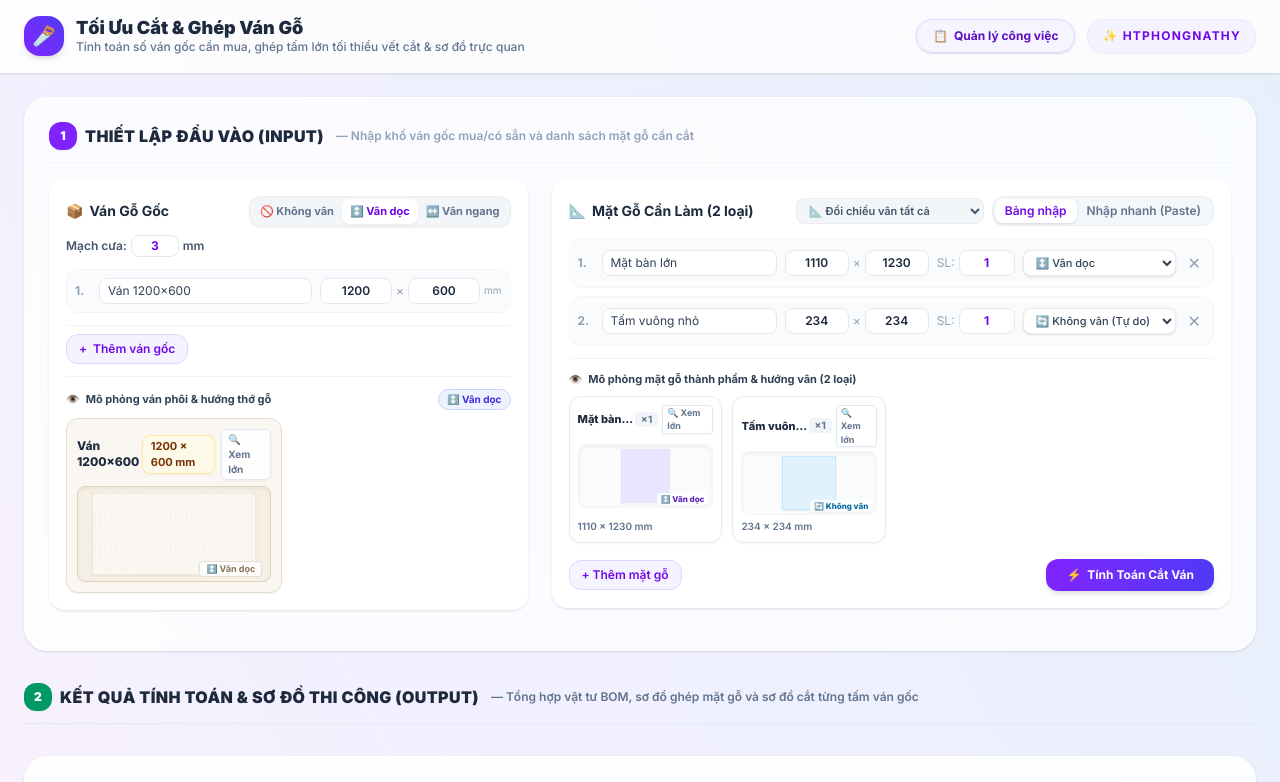
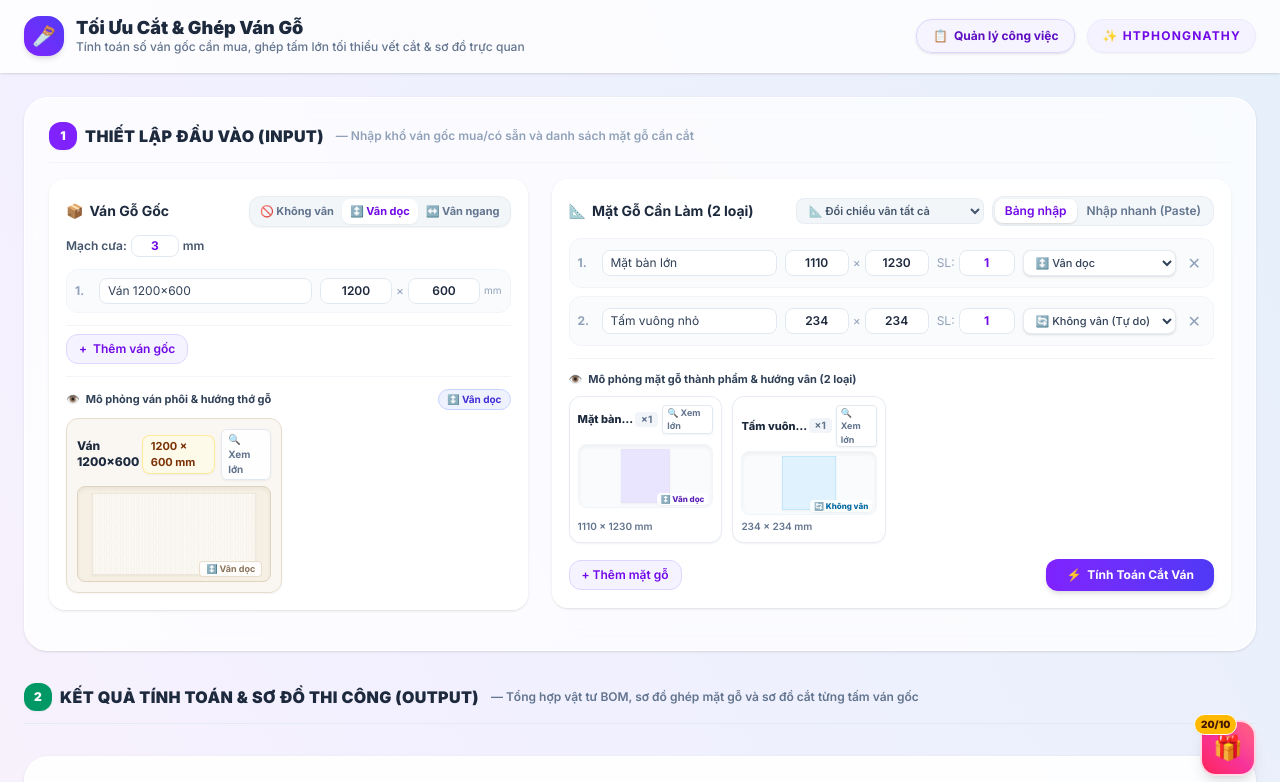
Before and after one commit to htphong0909/TaskManagementWeb, a Next.js app: page /wood-cut in a window 1280 px wide. Shown: the top 782 px of the page. Built offline with nearby package versions, Linux system fonts and the light colour scheme.

Commit message:
feat: add FloatingGiftBox widget and integrate into RootLayout

```diff
--- a/src/app/layout.tsx
+++ b/src/app/layout.tsx
@@ -1,6 +1,7 @@
 import type { Metadata } from "next";
 import { Inter, Geist_Mono } from "next/font/google";
 import "./globals.css";
+import FloatingGiftBox from "@/components/celebrate/FloatingGiftBox";
 
 const inter = Inter({
   variable: "--font-sans",
@@ -24,10 +25,13 @@ export default function RootLayout({
 }>) {
   return (
     <html
-      lang="en"
+      lang="vi"
       className={`${inter.variable} ${geistMono.variable} h-full antialiased`}
     >
-      <body className="min-h-full flex flex-col">{children}</body>
+      <body className="min-h-full flex flex-col">
+        {children}
+        <FloatingGiftBox />
+      </body>
     </html>
   );
 }
--- /dev/null
+++ b/src/components/celebrate/FloatingGiftBox.tsx
@@ -0,0 +1,42 @@
+"use client";
+
+import React from "react";
+import Link from "next/link";
+import { usePathname } from "next/navigation";
+
+export default function FloatingGiftBox() {
+  const pathname = usePathname();
+
+  // Không hiển thị hộp quà nổi nếu đã đang ở trang chúc mừng
+  if (pathname === "/happy-20-10") return null;
+
+  return (
+    <div className="fixed bottom-6 right-6 z-50 group">
+      {/* Tooltip ngọt ngào */}
+      <div className="absolute bottom-full right-0 mb-3 pointer-events-none opacity-0 group-hover:opacity-100 transition-opacity duration-300">
+        <div className="bg-rose-600 text-white text-xs font-bold px-3.5 py-1.5 rounded-2xl shadow-xl whitespace-nowrap flex items-center gap-1.5 animate-bounce">
+          <span>🎀</span> Món quà 20/10 dành riêng cho em Thy ✨
+        </div>
+      </div>
+
+      <Link
+        href="/happy-20-10"
+        aria-label="Mở món quà 20/10"
+        className="relative flex items-center justify-center w-14 h-14 rounded-2xl bg-gradient-to-tr from-rose-500 via-pink-500 to-rose-400 text-white shadow-lg hover:shadow-2xl transition-all duration-300 hover:scale-110 active:scale-95 border-2 border-white/80 cursor-pointer"
+      >
+        {/* Vòng sáng ping hào quang */}
+        <span className="absolute -inset-1 rounded-2xl bg-rose-400/50 animate-ping pointer-events-none" />
+
+        {/* Biểu tượng hộp quà */}
+        <span className="text-2xl group-hover:rotate-12 transition-transform duration-300">
+          🎁
+        </span>
+
+        {/* Huy hiệu 20/10 nhỏ ở góc */}
+        <span className="absolute -top-2 -left-2 bg-amber-400 text-amber-950 text-[10px] font-black px-1.5 py-0.5 rounded-full border border-white shadow-xs">
+          20/10
+        </span>
+      </Link>
+    </div>
+  );
+}
```
Also changed, not shown: 1 other file (tests, documents, lock files or other folders).
